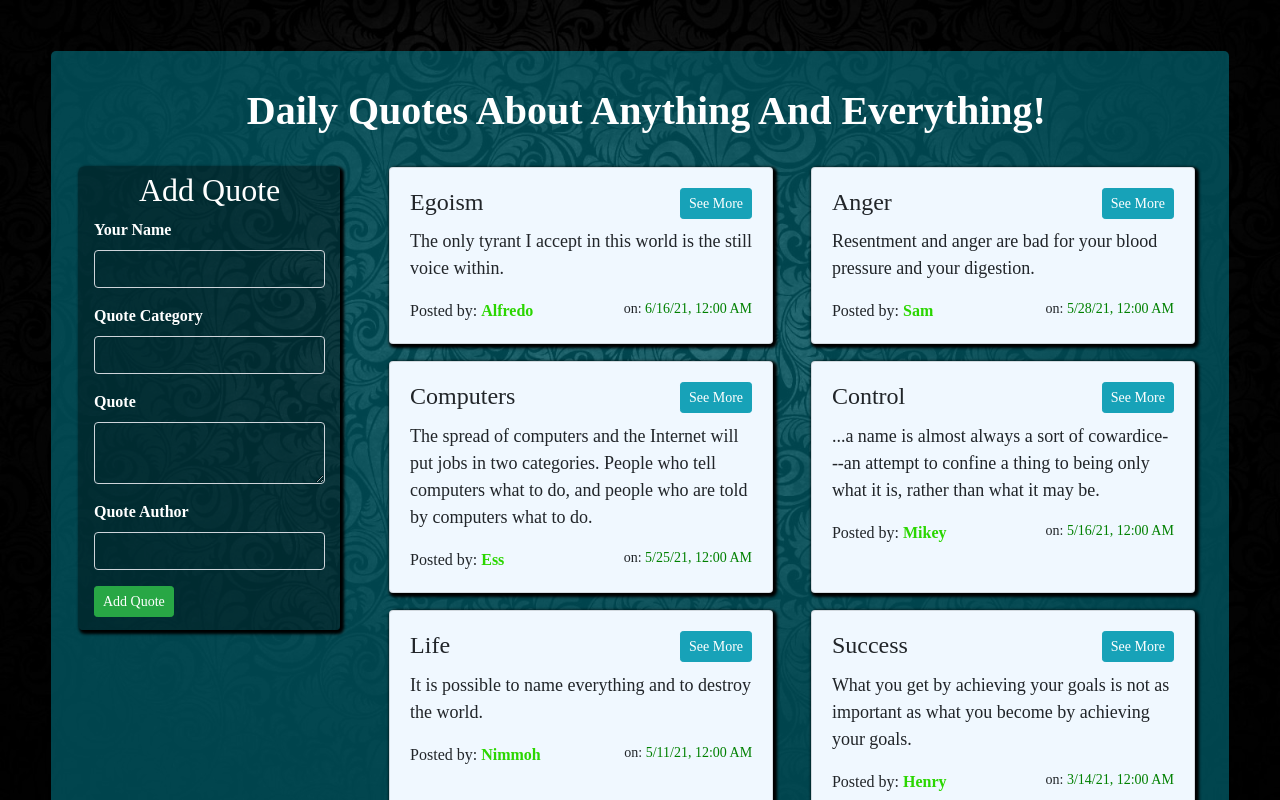
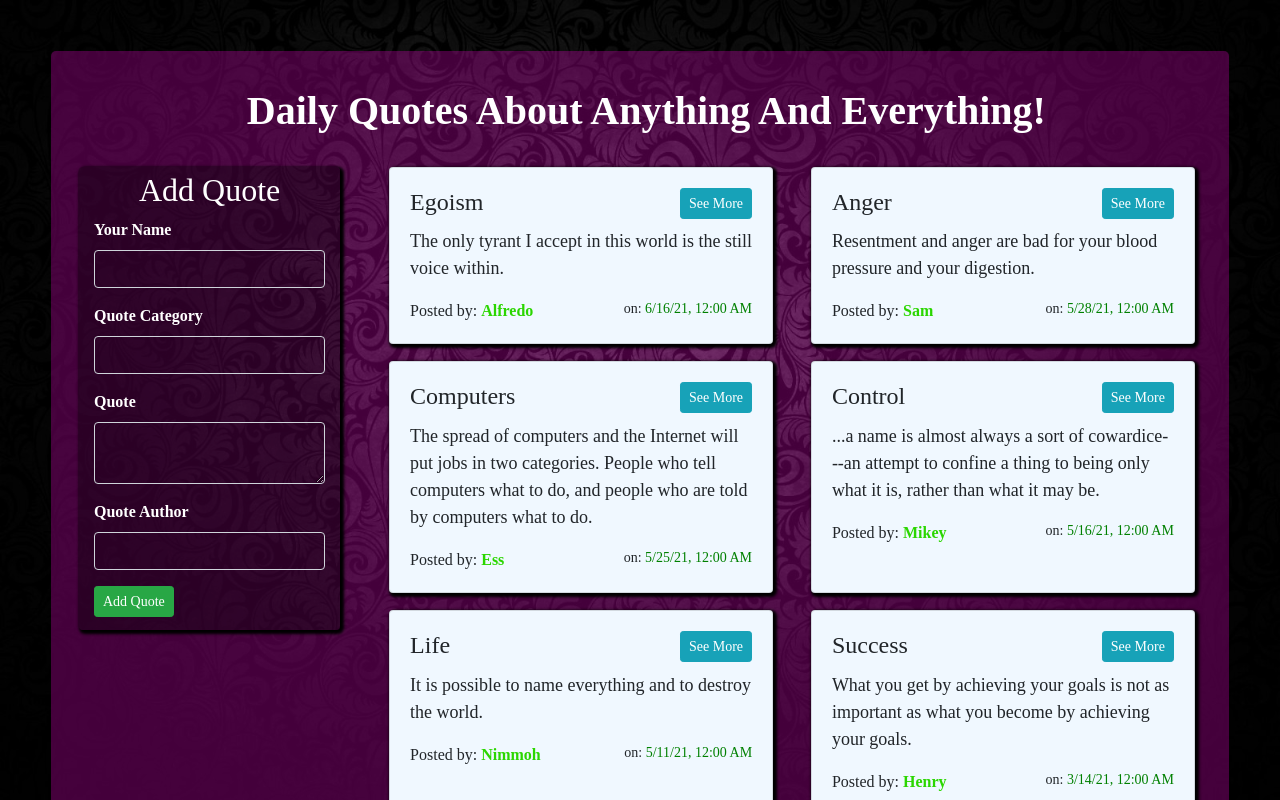
Before and after one commit to TechVictorKE/quotes.io, an Angular app: page / in a window 1280 px wide. Shown: the top 800 px of the page. Built offline with nearby package versions, Linux system fonts and the light colour scheme; a web font is replaced by a local one; what @sweetalert2/ngx-sweetalert2 would draw is missing.

Commit message:
Changed overlay

```diff
--- a/src/app/quotes/quotes.component.css
+++ b/src/app/quotes/quotes.component.css
@@ -13,7 +13,7 @@ span{
   font-family: 'Caveat', cursive;
 }
 .overlay{
-  background-color:rgba(0, 225, 255, 0.301);
+  background-color:rgba(255, 0, 221, 0.267);
   border-radius: 5px;
   margin-top:4%;
   margin-left: 4%;
```
